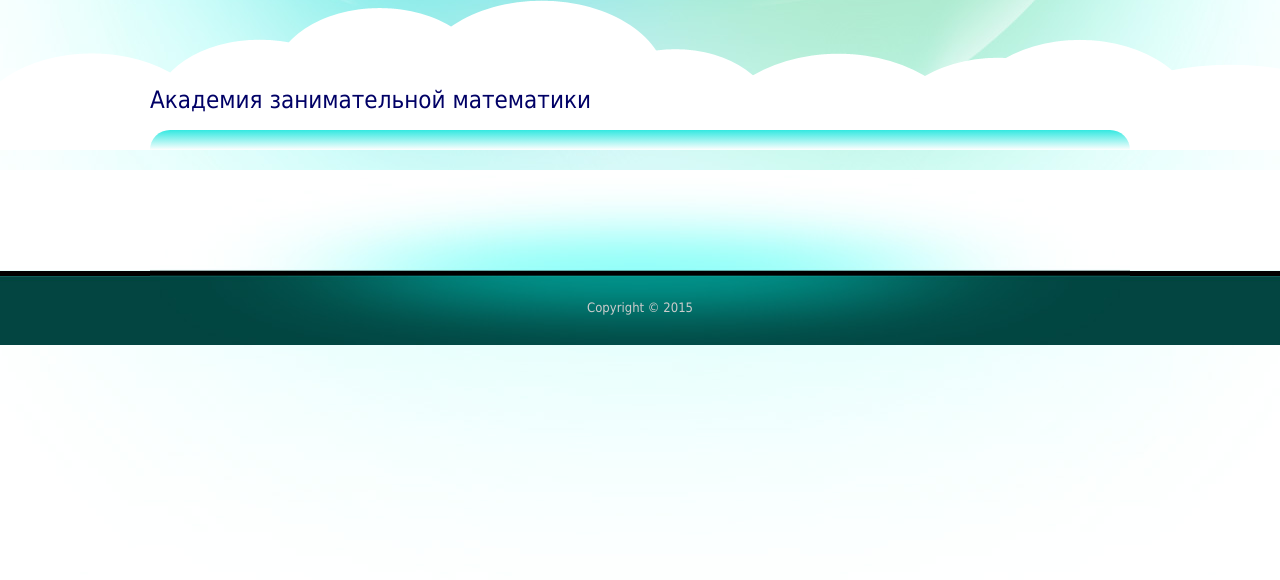
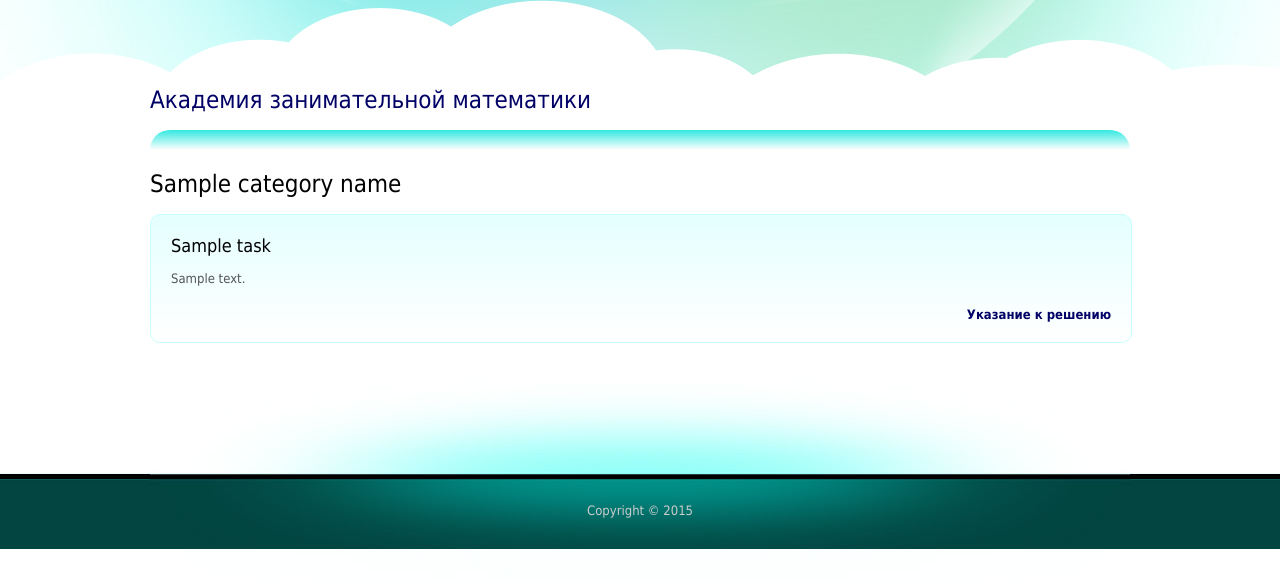
Before and after one commit to yanochkamarkowa1/mathacademy, a PHP site: template templates/tasks.php in a window 1280 px wide. Shown: the part 220-800 px from the top of the page. Run offline with PHP 8.4, Linux system fonts and the light colour scheme; the template is opened without the code that fills it: most values are stand-ins (such as "Sample title", 1, 10 or a date in 2020); data that the repository does not hold is empty.

Commit message:
-Создание страницы для списка задач -Подключение библиотеки для вывода формул

```diff
--- a/css/news.css
+++ b/css/news.css
@@ -45,30 +45,3 @@
     font-weight: bold;
     padding-bottom: 4px;
 }
-
-.clear{
-    clear: both;
-}
-
-.news-pagination{
-    padding-top: 20px;
-}
-
-.pagination__item{
-    border: 1px solid gray;
-    padding: 10px;
-    border-radius: 5px;
-    margin-left: 10px;
-}
-
-a.pagination__item{
-    text-decoration: none;
-}
-
-a.pagination__item:hover{
-    background: #abf5f2;
-}
-
-span.pagination__item{
-    background: #abf5f2;
-}
--- a/css/style.css
+++ b/css/style.css
@@ -1,6 +1,7 @@
 @import "index.css";
 @import "news.css";
 @import "news_detail.css";
+@import "tasks.css";
 body {
     margin: 0;
     padding: 0;
@@ -252,3 +253,28 @@ h6 {
     border-bottom-left-radius: 15px;
     border-bottom-right-radius: 15px;
 }
+
+
+
+.pagination{
+    padding-top: 20px;
+}
+
+.pagination__item{
+    border: 1px solid gray;
+    padding: 10px;
+    border-radius: 5px;
+    margin-left: 10px;
+}
+
+a.pagination__item{
+    text-decoration: none;
+}
+
+a.pagination__item:hover{
+    background: #abf5f2;
+}
+
+span.pagination__item{
+    background: #abf5f2;
+}
--- /dev/null
+++ b/css/tasks.css
@@ -0,0 +1,50 @@
+.tasks-list{
+    width: 100%;
+}
+
+.task-item{
+    width: 100%;
+    margin: 10px 0;
+    border: 1px #c6fffd solid;
+    border-radius: 10px;
+    background: linear-gradient(to top, white, #e4fffe);
+}
+
+.task-item img{
+    float: left;
+}
+
+.task-item:after{
+    content: " ";
+    display: block;
+    clear: both;
+}
+
+.task-item__title{
+    padding-left: 20px;
+    padding-top: 20px;
+}
+
+.task-item__content{
+    padding-left: 20px;
+}
+
+.task-item__content:after{
+    content: " ";
+    display: block;
+    clear: both;
+}
+
+.task-item__solution{
+    display: none;
+    float: right;
+    padding: 0 20px 20px 20px;
+}
+
+.task-item__show{
+    padding: 20px;
+    font-weight: 600;
+    float: right;
+    color: #000066;
+    cursor: pointer;
+}
--- a/js/menu.js
+++ b/js/script.js
@@ -4,4 +4,8 @@ ddsmoothmenu.init({
     classname: 'ddsmoothmenu', //class added to menu's outer DIV
     //customtheme: ["#1c5a80", "#18374a"],
     contentsource: "markup" //"markup" or ["container_id", "path_to_menu_file"]
-})
+});
+
+$('.task-item__show').click(function () {
+    $(this).parent().find('.task-item__solution').toggle(300);
+});
--- a/lib/init.php
+++ b/lib/init.php
@@ -1,7 +1,12 @@
 <?
+/* Подключение сторонних библиотек */
+require_once($_SERVER['DOCUMENT_ROOT'] . '/lib/vendor/phpmathpublisher/mathpublisher.php');
+
+/* Подключение классов */
 require_once($_SERVER['DOCUMENT_ROOT'] . '/lib/classes/DbConfig.php');
 require_once($_SERVER['DOCUMENT_ROOT'] . '/lib/classes/News.php');
 require_once($_SERVER['DOCUMENT_ROOT'] . '/lib/classes/Menu.php');
 require_once($_SERVER['DOCUMENT_ROOT'] . '/lib/classes/Task.php');
 
+/* Подключение остальной логики, необходимой для всего сайта */
 require_once($_SERVER['DOCUMENT_ROOT'] . '/lib/common.php');
--- a/templates/footer.php
+++ b/templates/footer.php
@@ -9,6 +9,6 @@
 </div>
 <script src="https://ajax.googleapis.com/ajax/libs/jquery/1.12.4/jquery.min.js"></script>
 <script type="text/javascript" src="../js/ddsmoothmenu.js"></script>
-<script type="text/javascript" src="../js/menu.js"></script>
+<script type="text/javascript" src="../js/script.js"></script>
 </body>
 </html>
--- a/templates/news.php
+++ b/templates/news.php
@@ -9,7 +9,7 @@
             <div class="news-item__detail"><a href="news_detail.php?id=<?=$item['id']?>">Подробнее</a></div>
         </div>
     <?endforeach;?>
-    <div class="news-pagination">
+    <div class="pagination">
         <?for($i = 1; $i <= $pagination['count_page']; $i++):?>
             <?if($i == $pagination['current_page']):?>
                 <span class="pagination__item"><?=$i?></span>
--- a/templates/tasks.php
+++ b/templates/tasks.php
@@ -1,3 +1,24 @@
 <? require_once($_SERVER['DOCUMENT_ROOT'] . '/templates/header.php') ?>
-
+<?if($categoryName):?>
+<h3><?=$categoryName?></h3>
+<?endif;?>
+<div class="tasks-list">
+    <?foreach ($tasks as $item):?>
+        <div class="task-item">
+            <div class="task-item__title"><h4><?=$item['name']?></h4></div>
+            <div class="task-item__content"><?=$item['content']?></div>
+            <div class="task-item__show">Указание к решению</div>
+            <div class="task-item__solution"><?=$item['solution']?></div>
+        </div>
+    <?endforeach;?>
+    <div class="pagination">
+        <?for($i = 1; $i <= $pagination['count_page']; $i++):?>
+            <?if($i == $pagination['current_page']):?>
+                <span class="pagination__item"><?=$i?></span>
+            <?else:?>
+                <a class="pagination__item" href="tasks.php?page=<?=$i?>"><?=$i?></a>
+            <?endif?>
+        <?endfor;?>
+    </div>
+</div>
 <? require_once($_SERVER['DOCUMENT_ROOT'] . '/templates/footer.php') ?>
```
Also changed, not shown: lib/classes/Task.php (+47 -4 lines), tasks.php (+8 -1 lines), 1 other file.
